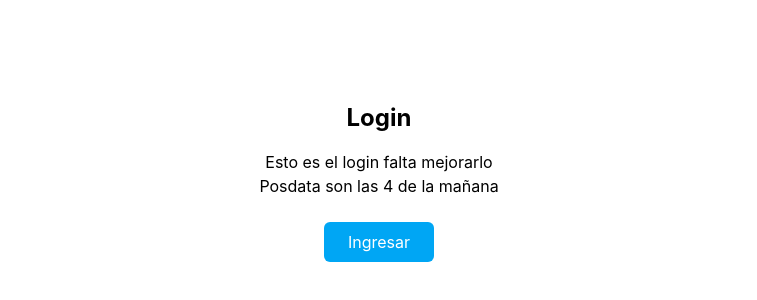
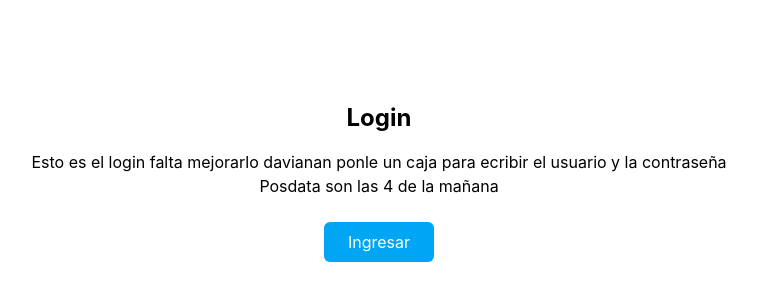
Before and after one commit to Iverson-Vargas/Frontend-Taller-Mecanico, a React (Vite) app: page / in a window 1280 px wide. Shown: the part 218-518 px from the top of the page, without its empty margins (261-1018 px from the left). Built offline with nearby package versions, Linux system fonts and the light colour scheme.

Commit message:
Pull listo

```diff
--- a/src/pages/Login.jsx
+++ b/src/pages/Login.jsx
@@ -6,7 +6,7 @@ export const Login = () => {
     return (
         <div className="flex flex-col justify-center items-center min-h-screen">
             <h1 className="po text-2xl font-bold mb-4">Login</h1>
-            <p className="">Esto es el login falta mejorarlo</p>
+            <p className="">Esto es el login falta mejorarlo davianan ponle un caja para ecribir el usuario y la contraseña</p>
             <p className="mb-6">Posdata son las 4 de la mañana</p>
 
             {/* Le agregué unas clases de ejemplo al botón para que se vea mejor */}
```
